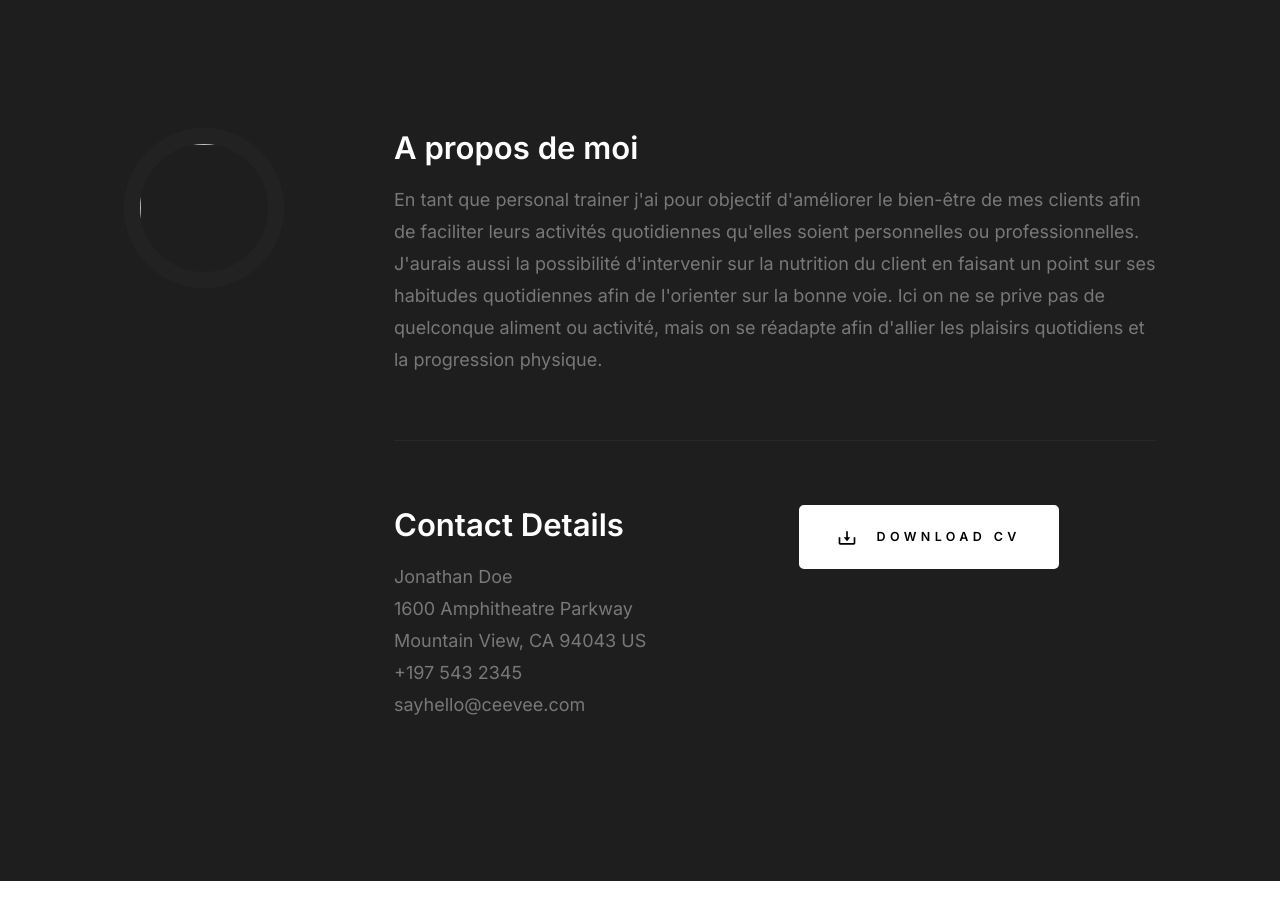
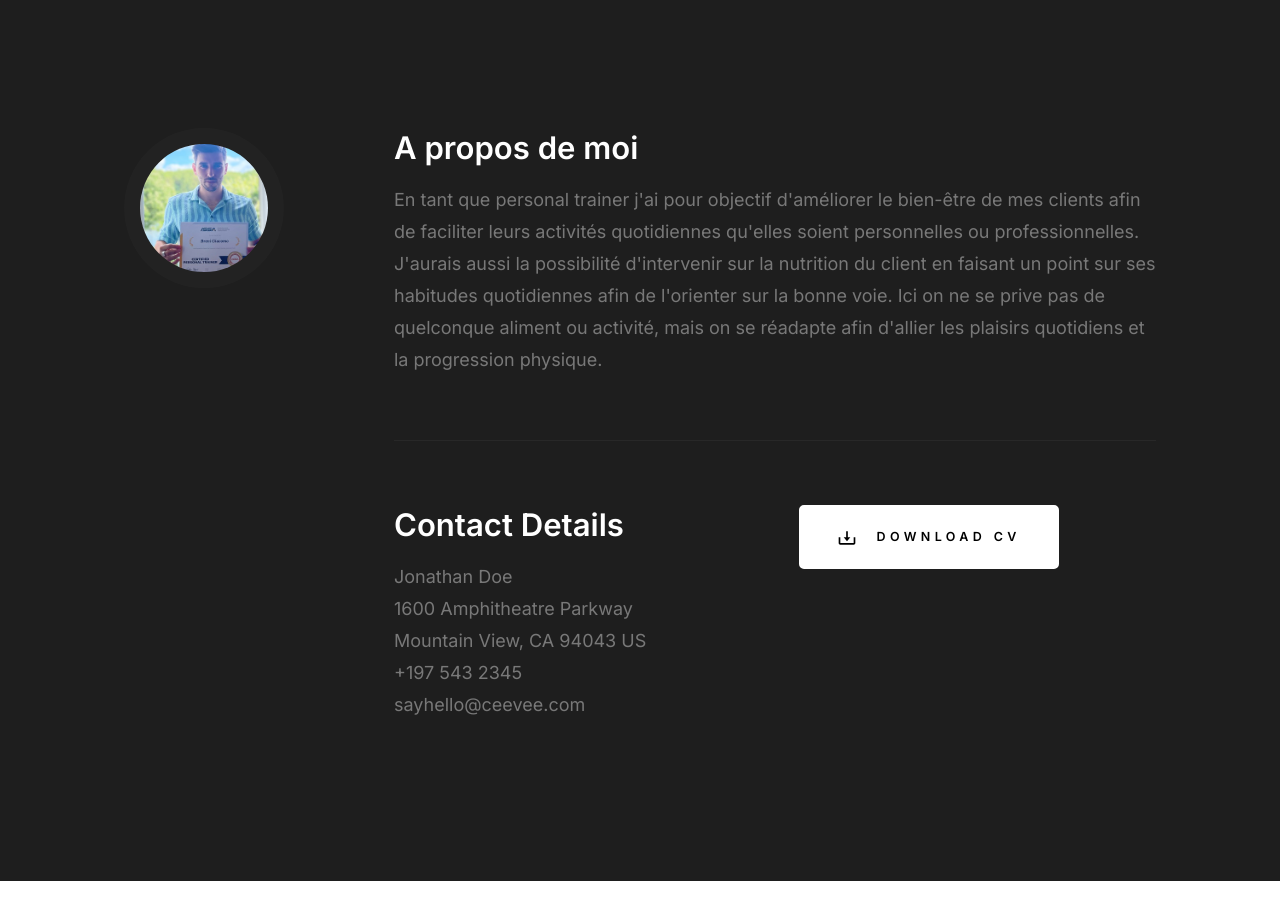
Before and after one commit to Giacomobrevi/Giacomobrevi.github.io, a plain HTML site: page index.html in a window 1280 px wide. Shown: the part 880-1800 px from the top of the page. Drawn offline with Linux system fonts and the light colour scheme.

Commit message:
Update index.html

```diff
--- a/index.html
+++ b/index.html
@@ -114,7 +114,7 @@
 
         <div class="row">
             <div class="column large-3 tab-12">
-                <img class="s-about__pic" src="9A955A2B-BD22-438B-95D2-39134B4A3004.JPG" alt="">
+                <img class="s-about__pic" src="images\avatars\9A955A2B-BD22-438B-95D2-39134B4A3004.JPG" alt="">
             </div>
             <div class="column large-9 tab-12 s-about__content">
                 <h3> A propos de moi </h3>
```
